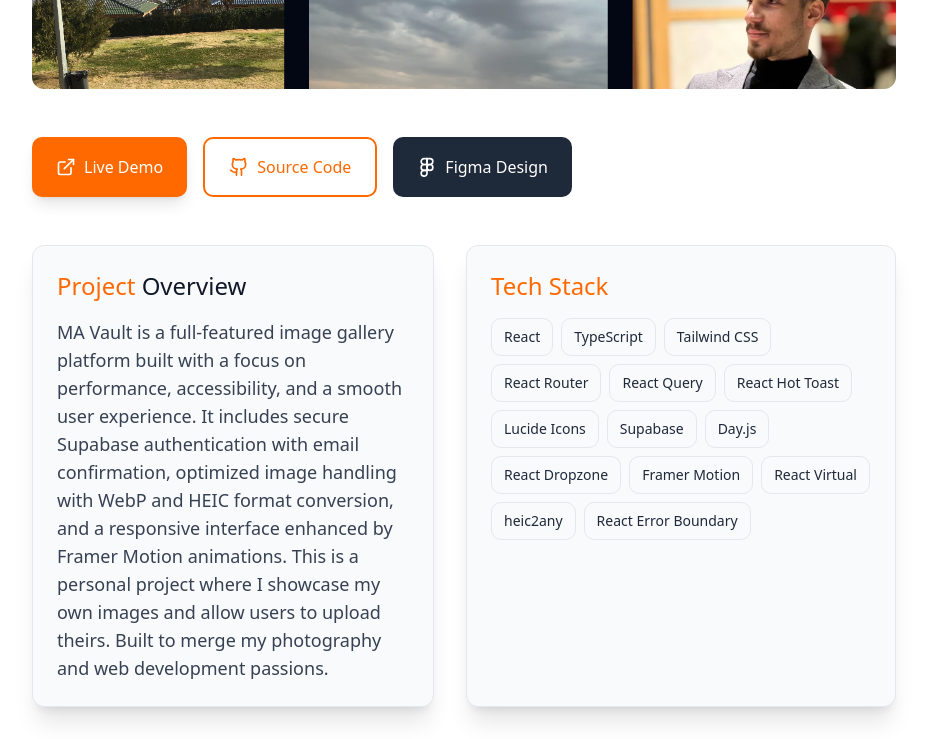
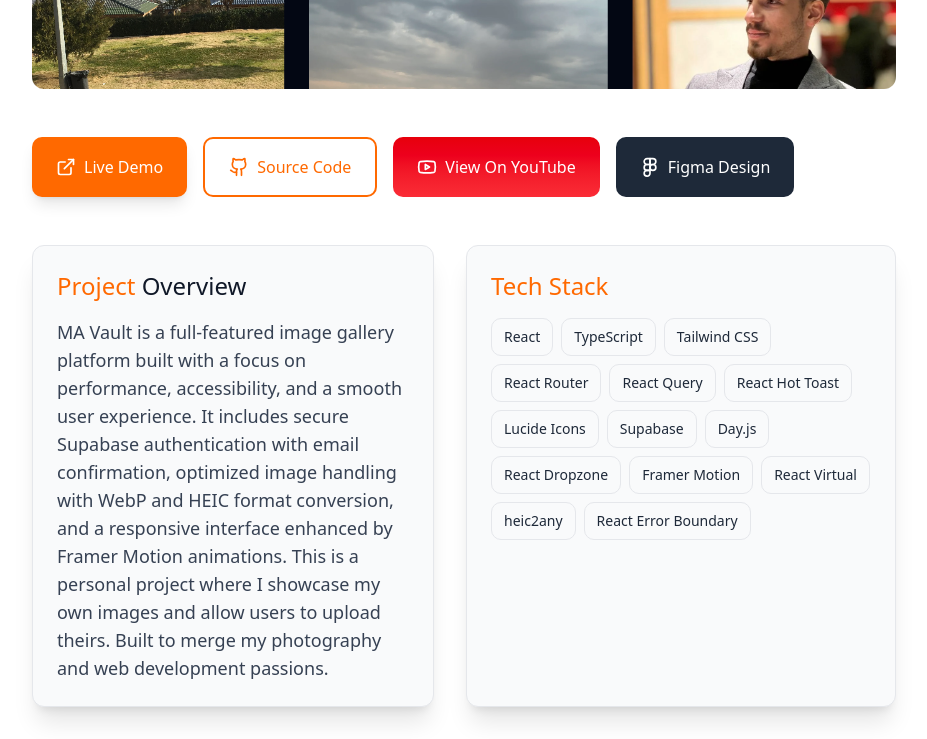
Before and after one commit to Eng-Muntadher/Portfolio-App, a React (Vite) app: page /project-details/1 in a window 1280 px wide. Shown: the part 940-1679 px from the top of the page, without its empty margins (176-1103 px from the left). Built offline with nearby package versions, Linux system fonts and the light colour scheme.

Commit message:
feat: update CV info, add YouTube links, refresh README, and enhance ProjectCard animation

```diff
--- a/src/components/ContactInfo.tsx
+++ b/src/components/ContactInfo.tsx
@@ -15,17 +15,17 @@ const contactInfo = [
 const links = [
   {
     icon: Github,
-    url: "https://github/eng-muntadher",
+    url: "https://github.com/eng-muntadher",
     label: "Visit my GitHub",
   },
   {
     icon: Linkedin,
-    url: "https://www.linkedin.com/in/montadar-ahmed-4577b6333",
+    url: "https://www.linkedin.com/in/muntadher-ahmed-4577b6333",
     label: "Visit my Linkedin",
   },
   {
     icon: Youtube,
-    url: "https://youtube.com",
+    url: "https://youtube.com/@montadherahmed340?si=SybgxoJNMJfN0STR",
     label: "Visit my YouTube channel",
   },
 ];
--- a/src/components/Footer.tsx
+++ b/src/components/Footer.tsx
@@ -9,12 +9,12 @@ const socialLinks = [
   },
   {
     Icon: Linkedin,
-    href: "https://www.linkedin.com/in/montadar-ahmed-4577b6333",
+    href: "https://www.linkedin.com/in/muntadher-ahmed-4577b6333",
     label: "Visit my LinkedIn",
   },
   {
     Icon: Youtube,
-    href: "https://youtube.com",
+    href: "https://youtube.com/@montadherahmed340?si=SybgxoJNMJfN0STR",
     label: "Vist my YouTube chanel",
   },
   {
@@ -30,8 +30,8 @@ const quickLinks = [
     { to: "/skills", label: "Skills" },
   ],
   [
+    { to: "/projects", label: "Projects" },
     { to: "/project-details/1", label: "MA Vault" },
-    { to: "/projects", label: "Projects" },
   ],
   [
     { to: "/contact", label: "Contact" },
--- a/src/components/HeroSection.tsx
+++ b/src/components/HeroSection.tsx
@@ -49,8 +49,9 @@ function HeroSection() {
             </p>
 
             <p className="text-xl text-(--text-color-secondary) mb-8 max-w-154">
-              Fourth Year Computer Engineering Student passionate about creating
-              beautiful, responsive web applications with modern technologies.
+              I build beautiful, responsive web applications using modern
+              technologies like React and TypeScript, focusing on clean,
+              maintainable code and seamless user experiences.
             </p>
           </motion.div>
 
--- a/src/components/MyStoryArticle.tsx
+++ b/src/components/MyStoryArticle.tsx
@@ -13,9 +13,8 @@ function MyStoryArticle() {
       <h2 className="text-3xl text-(--orange-text) mb-6">My Story</h2>
 
       <p className={paragraphsClasses}>
-        I'm Muntadher Ahmed, a final-year Computer Engineering student and
-        front-end developer passionate about building clean, modern, and
-        user-focused web applications.
+        I'm Muntadher Ahmed, a Computer Engineer and a web developer passionate
+        about building clean, modern, and user-focused web applications.
       </p>
 
       <p className={paragraphsClasses}>
--- a/src/components/ProjectCardsList.tsx
+++ b/src/components/ProjectCardsList.tsx
@@ -29,6 +29,7 @@ function ProjectCardsList() {
 
   return (
     <motion.ul
+      key={state || "all"} // This forces re-mount when filter changes (so that animation fires each time)
       initial={{ opacity: 0, y: 20 }}
       animate={{ opacity: 1, y: 0 }}
       exit={{ opacity: 0, y: -20 }}
--- a/src/data/projects.ts
+++ b/src/data/projects.ts
@@ -61,7 +61,7 @@ export const projects: Project[] = [
     imageUrl: maVault,
     liveLink: "https://ma-vault.vercel.app/home",
     gitHubLink: "https://github.com/Eng-Muntadher/MAVault",
-    youtubeLink: "",
+    youtubeLink: "https://youtu.be/i7olw6nLtrA?si=y0nEU4Pa603foTKK",
     figmaLink:
       "https://www.figma.com/design/fN0jn4IeJC3jrNPjTNmX0M/MA-Vault?t=gCRPkwud0Hbc3Jej-0",
     isFinished: true,
@@ -118,7 +118,7 @@ export const projects: Project[] = [
     imageUrl: jobTracker,
     liveLink: "https://jobtracker-99.vercel.app/",
     gitHubLink: "https://github.com/Eng-Muntadher/jobtracker",
-    youtubeLink: "",
+    youtubeLink: "https://youtu.be/jt0IO6CTkw4?si=Rv3eq8Q020tTHo9I",
     figmaLink:
       "https://www.figma.com/design/mpsBxlJ4se2CLcwh9es5M3/Job-Application-Tracker?node-id=10-38552&p=f&t=tReQciv5etDKg8Ec-0",
     isFinished: true,
@@ -166,7 +166,7 @@ export const projects: Project[] = [
     imageUrl: portfolio,
     liveLink: "https://muntadher-ahmed.vercel.app",
     gitHubLink: "https://github.com/Eng-Muntadher/Portfolio-App",
-    youtubeLink: "",
+    youtubeLink: "https://www.youtube.com/shorts/L7H_s2v_TY8?feature=share",
     figmaLink:
       "https://www.figma.com/design/1LNGOAX1BV4PI1sEHHiqBD/Portfolio-Web-App-Design?node-id=3-13162&m=dev",
     isFinished: true,
@@ -209,6 +209,7 @@ export const projects: Project[] = [
     imageUrl: studentsManager,
     gitHubLink: "https://github.com/Eng-Muntadher/Student-Management-System",
     liveLink: "none",
+    youtubeLink: "https://youtu.be/-qiwMc3VMCw?si=VKpItWM6p5tTrbqg",
     isFinished: true,
   },
 
--- a/src/index.css
+++ b/src/index.css
@@ -1,4 +1,5 @@
 @import "tailwindcss";
+
 :root {
   --text-color: #101828;
   --text-color-2: #fff;
--- a/src/pages/ProjectDetailsPage.tsx
+++ b/src/pages/ProjectDetailsPage.tsx
@@ -50,7 +50,7 @@ function ProjectDetailsPage() {
     {
       variation: "red",
       icon: Youtube,
-      text: "Project On YouTube",
+      text: "View On YouTube",
       url: project?.youtubeLink,
     },
     {
```
Also changed, not shown: 2 other files (tests, documents, lock files or other folders).
